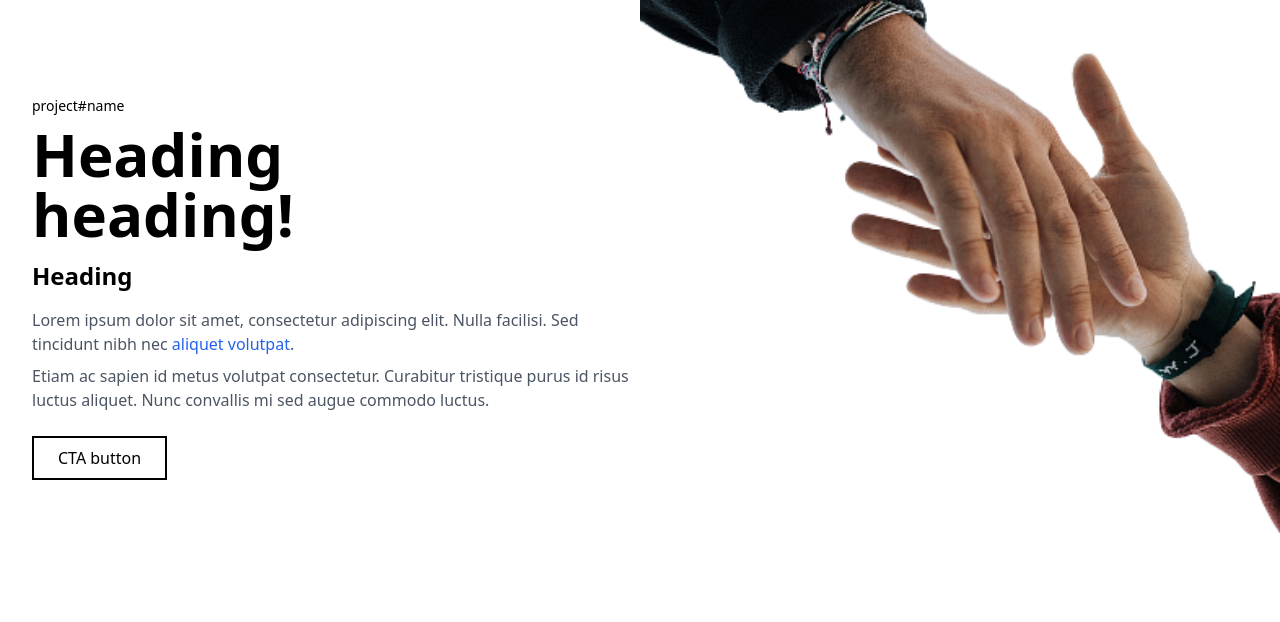
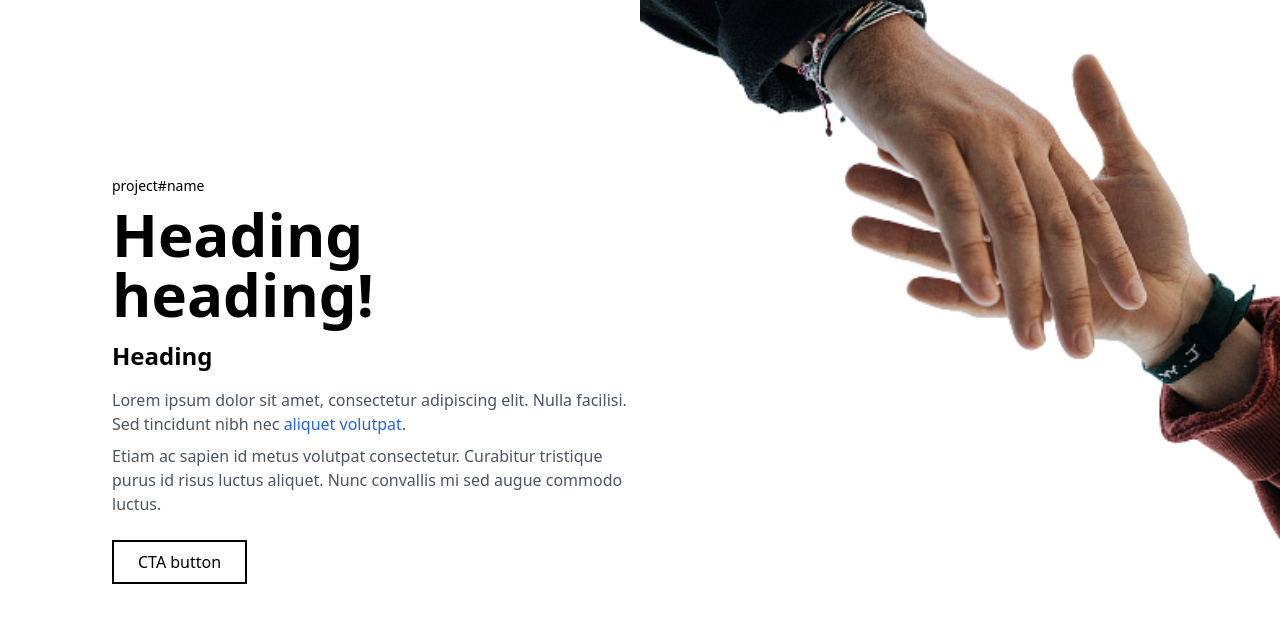
Before and after one commit to WebDeveloper-moon/Open-page, a React (Vite) app: page / in a window 1280 px wide. Shown: the top 622 px of the page. Built offline with nearby package versions, Linux system fonts and the light colour scheme.

Commit message:
fix errors

```diff
--- a/src/App.tsx
+++ b/src/App.tsx
@@ -1,10 +1,10 @@
-import React from 'react';
+import React from "react";
 
 function App() {
   return (
-    <div className="min-h-screen bg-white main">
-      {/* Header Section */}
-      <div className="relative overflow-hidden">
+    <div className="min-h-screen bg-white relative">
+
+      <div className="overflow-hidden sm:m-top-2 absolute top-[5rem] lg:left-[5rem] md:left-[5rem]">
         <div className="container mx-auto px-4 sm:px-6 lg:px-8">
           <div className="pt-16 pb-20 md:pt-24 md:pb-28 flex flex-col md:flex-row items-start md:items-center justify-between gap-8 md:gap-12">
             {/* Left Content */}
@@ -17,19 +17,34 @@ function App() {
               </h1>
               <h2 className="text-2xl font-semibold mb-4">Heading</h2>
               <p className="text-gray-600 mb-2">
-                Lorem ipsum dolor sit amet, consectetur adipiscing elit. Nulla facilisi. Sed tincidunt nibh nec{' '}
+                Lorem ipsum dolor sit amet, consectetur adipiscing elit. Nulla
+                facilisi. Sed tincidunt nibh nec{" "}
                 <span className="text-blue-600">aliquet volutpat</span>.
               </p>
               <p className="text-gray-600 mb-6">
-                Etiam ac sapien id metus volutpat consectetur. Curabitur tristique purus id risus luctus aliquet. Nunc convallis mi sed augue commodo luctus.
+                Etiam ac sapien id metus volutpat consectetur. Curabitur
+                tristique purus id risus luctus aliquet. Nunc convallis mi sed
+                augue commodo luctus.
               </p>
               <button className="px-6 py-2 border-2 border-black hover:bg-black hover:text-white transition-colors duration-300">
                 CTA button
               </button>
             </div>
+
+            {/* Right Image */}
+            {/* <div className="w-full md:w-1/2 sm:w-0 relative">
+              <div className="relative w-full overflow-hidden" style={{ paddingBottom: '100%' }}>
+
+              </div>
+            </div> */}
           </div>
         </div>
       </div>
+      <img
+        src="/assets/img/1.png"
+        alt="Handshake representing connection"
+        className="lg:w-[50vw] lg:h-[100vh] md:w-[50vw] md:h-[100vh] md:float-right sm:float-left sm:w-[100%]"
+      />
     </div>
   );
 }
```
Also changed, not shown: public/assets/img/1.png (renamed from src/assets/img/1.png).
